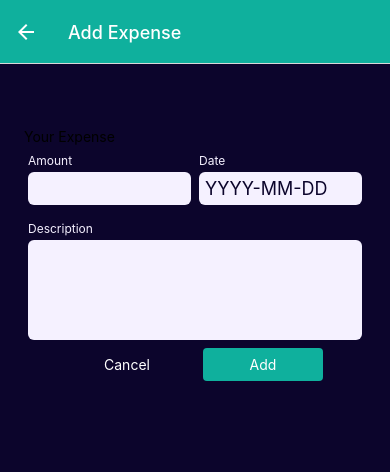
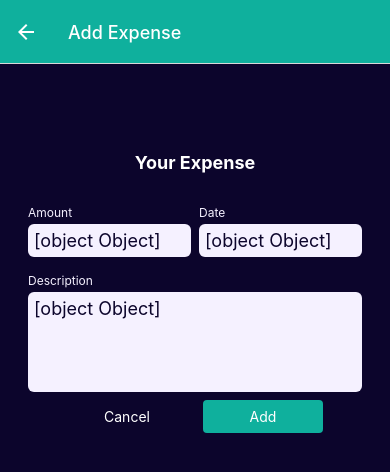
Before and after one commit to caapppaa/Banking_APP, a React Native app: screen /ManageExpense in a window 390 px wide. Shown: the top 472 px of the page. Built offline with nearby package versions, Linux system fonts and the light colour scheme.

Commit message:
Added Alert for Validation
adding form validation

```diff
--- a/components/ManageExpense/ExpenseForm.js
+++ b/components/ManageExpense/ExpenseForm.js
@@ -1,18 +1,64 @@
-import { View, StyleSheet, Text } from "react-native";
+import { View, StyleSheet, Text, Alert } from "react-native";
 import Input from "./Input";
+import { useState } from "react";
+import Button from "../UI/Button";
+import { getFormattedDate } from "../../util/date";
 
-function ExpenseForm() {
-  function amountChangedHandler() {}
+function ExpenseForm({ onCancel, onSubmit, submitButtonLabel, defaultValues }) {
+  const [inputValues, setInputValues] = useState({
+    amount: {
+      value: defaultValues ? defaultValues.amount.toString() : "",
+      isValid: !!defaultValues,
+    },
+    date: {
+      value: defaultValues ? getFormattedDate(defaultValues.date) : "",
+      isValid: !!defaultValues,
+    },
+    description: {
+      value: defaultValues ? defaultValues.description : "",
+      isValid: !!defaultValues,
+    },
+  });
+
+  function inputChangedHandler(inputIdentifier, enteredValue) {
+    setInputValues((curInputValues) => {
+      return {
+        ...curInputValues,
+        [inputIdentifier]: enteredValue,
+      };
+    });
+  }
+
+  function submitHandler() {
+    const expenseData = {
+      amount: +inputValues.amount,
+      date: new Date(inputValues.date),
+      description: inputValues.description,
+    };
+
+    const amountIsValid = !isNaN(expenseData.amount) && expenseData.amount > 0;
+    const dateIsValid = expenseData.date.toString() !== "Invalid Date";
+    const descriptionIsValid = expenseData.description.trim().length > 0;
+
+    if (!amountIsValid || !dateIsValid || !descriptionIsValid) {
+      Alert.alert("Invalid input", "Please check your input values");
+      return;
+    }
+
+    onSubmit(expenseData);
+  }
+
   return (
     <View style={styles.form}>
-        <Text styles={styles.title}>Your Expense</Text>
+      <Text style={styles.title}>Your Expense</Text>
       <View style={styles.inputsRow}>
         <Input
           style={styles.rowInput}
           label="Amount"
           textInputConfig={{
             keyboardType: "decimal-pad",
-            onChangeText: amountChangedHandler,
+            onChangeText: inputChangedHandler.bind(this, "amount"),
+            value: inputValues.amount,
           }}
         />
         <Input
@@ -21,7 +67,8 @@ function ExpenseForm() {
           textInputConfig={{
             placeholder: "YYYY-MM-DD",
             maxLength: 10,
-            onChangeText: () => {},
+            onChangeText: inputChangedHandler.bind(this, "date"),
+            value: inputValues.date,
           }}
         />
       </View>
@@ -30,20 +77,32 @@ function ExpenseForm() {
         textInputConfig={{
           multiline: true,
           autoCorrect: false,
+          onChangeText: inputChangedHandler.bind(this, "description"),
+          value: inputValues.description,
         }}
       />
+      <View style={styles.buttons}>
+        <Button mode="flat" onPress={onCancel} style={styles.buttonStyle}>
+          Cancel
+        </Button>
+        <Button onPress={submitHandler} style={styles.buttonStyle}>
+          {submitButtonLabel}
+        </Button>
+      </View>
     </View>
   );
 }
 
 const styles = StyleSheet.create({
   form: {
-    marginTop: 40
+    marginTop: 40,
   },
   title: {
     fontSize: 18,
-    fontWeight: 'bold',
-    color: 'white'
+    fontWeight: "bold",
+    color: "white",
+    marginVertical: 24,
+    textAlign: "center",
   },
   inputsRow: {
     flexDirection: "row",
@@ -52,6 +111,15 @@ const styles = StyleSheet.create({
   rowInput: {
     flex: 1,
   },
+  buttons: {
+    flexDirection: "row",
+    justifyContent: "center",
+    alignItems: "center",
+  },
+  buttonStyle: {
+    minWidth: 120,
+    marginHorizontal: 8,
+  },
 });
 
 export default ExpenseForm;
--- a/screens/ManageExpense.js
+++ b/screens/ManageExpense.js
@@ -1,10 +1,8 @@
 import { useLayoutEffect, useContext } from "react";
-import { Text, View, StyleSheet, TextInput } from "react-native";
+import { View, StyleSheet, TextInput } from "react-native";
 import IconButton from "../components/UI/IconButton";
 import { GlobalStyles } from "../constants/styles";
-import Button from "../components/UI/Button";
 import { ExpensesContext } from "../store/expenses-context";
-import ExpensesSummary from "../components/ExpensesOutput/ExpensesSummary";
 import ExpenseForm from "../components/ManageExpense/ExpenseForm";
 
 function ManageExpense({ route, navigation }) {
@@ -12,6 +10,10 @@ function ManageExpense({ route, navigation }) {
 
   const editedExpenseId = route.params?.expenseId;
   const isEditing = !!editedExpenseId;
+
+  const selectedExpense = expensesCtx.expenses.find(
+    (expense) => expense.id === editedExpenseId
+  );
 
   useLayoutEffect(() => {
     navigation.setOptions({
@@ -26,33 +28,22 @@ function ManageExpense({ route, navigation }) {
   function cancelHandler() {
     navigation.goBack();
   }
-  function confirmHandler() {
+  function confirmHandler(expenseData) {
     if (isEditing) {
-      expensesCtx.updateExpense(editedExpenseId, {
-        description: "TestUpdate",
-        amount: 23.99,
-        date: new Date("2024-05-19"),
-      });
+      expensesCtx.updateExpense(editedExpenseId, expenseData);
     } else {
-      expensesCtx.addExpense({
-        description: "Test",
-        amount: 19.99,
-        date: new Date("2022-05-19"),
-      });
+      expensesCtx.addExpense(expenseData);
     }
     navigation.goBack();
   }
   return (
     <View style={styles.container}>
-      <ExpenseForm />
-      <View style={styles.buttons}>
-        <Button mode="flat" onPress={cancelHandler} style={styles.buttonStyle}>
-          Cancel
-        </Button>
-        <Button onPress={confirmHandler} style={styles.buttonStyle}>
-          {isEditing ? "Update" : "Add"}
-        </Button>
-      </View>
+      <ExpenseForm
+        onCancel={cancelHandler}
+        onSubmit={confirmHandler}
+        defaultValues={selectedExpense}
+        submitButtonLabel={isEditing ? "Update" : "Add"}
+      />
       {isEditing && (
         <View style={styles.deleteContainer}>
           <IconButton
@@ -80,15 +71,6 @@ const styles = StyleSheet.create({
     borderTopColor: GlobalStyles.colors.primary200,
     alignItems: "center",
   },
-  buttons: {
-    flexDirection: "row",
-    justifyContent: "center",
-    alignItems: "center",
-  },
-  buttonStyle: {
-    minWidth: 120,
-    marginHorizontal: 8,
-  },
 });
 
 export default ManageExpense;
--- a/util/date.js
+++ b/util/date.js
@@ -1,5 +1,5 @@
 export function getFormattedDate(date) {
-  return `${date.getFullYear()}-${date.getMonth() + 1}-${date.getDate()}`;
+  return date.toISOString().slice(0, 10);
 }
 
 
```
